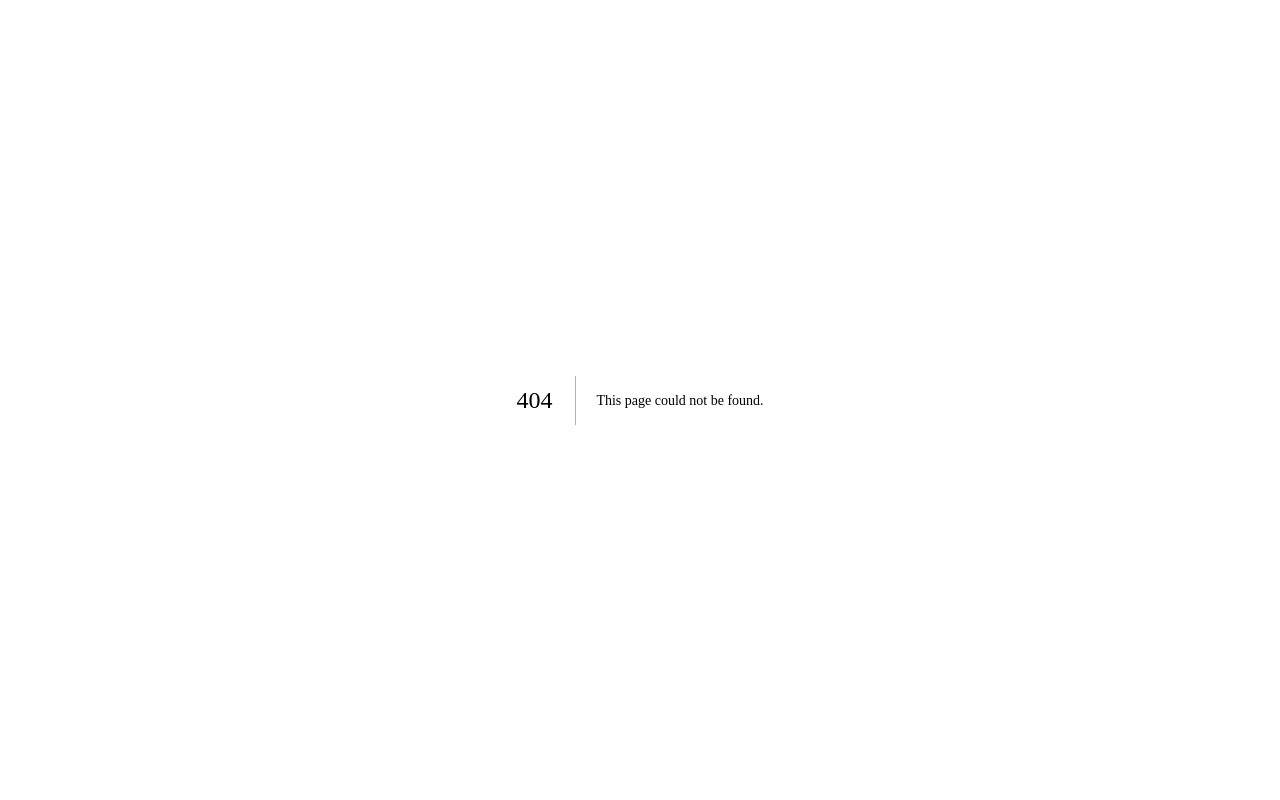
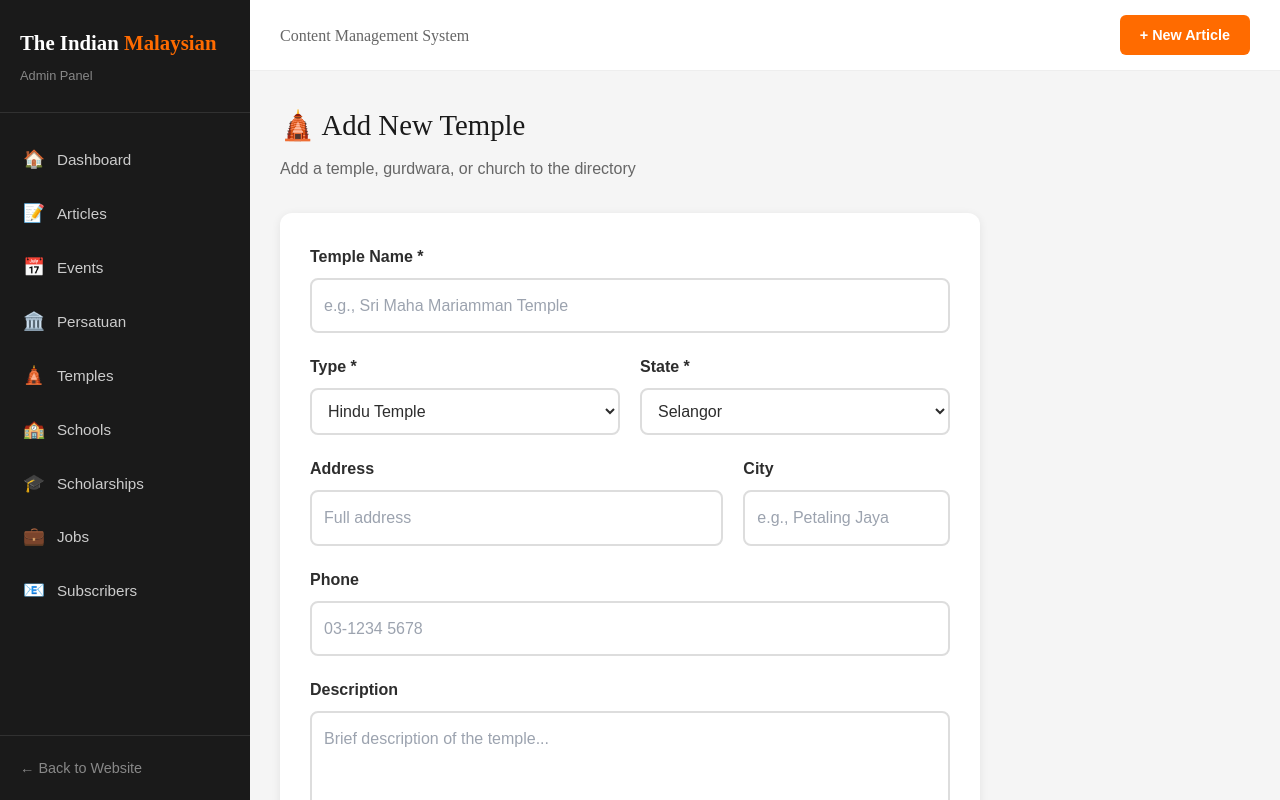
Before and after one commit to riquezajoven12-beep/the-indian-malaysian-asia, a Next.js app: page /admin/temples/new in a window 1280 px wide. Before the commit this address had no page. Shown: the top 800 px of the page. Built offline with nearby package versions, Linux system fonts and the light colour scheme.

Commit message:
Create page.tsx

```diff
--- /dev/null
+++ b/src/app/admin/temples/new/page.tsx
@@ -0,0 +1,147 @@
+'use client';
+
+import { useState } from 'react';
+import { useRouter } from 'next/navigation';
+
+export default function NewTemplePage() {
+  const router = useRouter();
+  const [saving, setSaving] = useState(false);
+  const [temple, setTemple] = useState({
+    name: '',
+    slug: '',
+    type: 'hindu_temple',
+    address: '',
+    city: '',
+    state: 'selangor',
+    phone: '',
+    description: '',
+  });
+
+  const generateSlug = (name: string) => name.toLowerCase().replace(/[^a-z0-9]+/g, '-').replace(/(^-|-$)/g, '');
+
+  const handleSubmit = async (e: React.FormEvent) => {
+    e.preventDefault();
+    setSaving(true);
+    try {
+      const res = await fetch('/api/temples', {
+        method: 'POST',
+        headers: { 'Content-Type': 'application/json' },
+        body: JSON.stringify(temple),
+      });
+      if (res.ok) {
+        alert('Temple added successfully!');
+        router.push('/admin/temples');
+      } else {
+        alert('Error adding temple');
+      }
+    } catch (error) {
+      alert('Error adding temple');
+    } finally {
+      setSaving(false);
+    }
+  };
+
+  const states = ['johor', 'kedah', 'kelantan', 'melaka', 'negeri_sembilan', 'pahang', 'penang', 'perak', 'perlis', 'sabah', 'sarawak', 'selangor', 'terengganu', 'kuala_lumpur', 'labuan', 'putrajaya'];
+
+  return (
+    <div style={{ maxWidth: '700px' }}>
+      <h1 style={{ fontSize: '1.8rem', color: '#1A1A1A', marginBottom: '5px' }}>🛕 Add New Temple</h1>
+      <p style={{ color: '#666', marginBottom: '30px' }}>Add a temple, gurdwara, or church to the directory</p>
+
+      <form onSubmit={handleSubmit} style={{ background: 'white', padding: '30px', borderRadius: '12px', boxShadow: '0 2px 10px rgba(0,0,0,0.08)' }}>
+        <div style={{ marginBottom: '20px' }}>
+          <label style={{ display: 'block', fontWeight: 600, marginBottom: '8px' }}>Temple Name *</label>
+          <input
+            type="text"
+            value={temple.name}
+            onChange={(e) => setTemple({ ...temple, name: e.target.value, slug: generateSlug(e.target.value) })}
+            placeholder="e.g., Sri Maha Mariamman Temple"
+            required
+            style={{ width: '100%', padding: '12px', border: '2px solid #ddd', borderRadius: '8px' }}
+          />
+        </div>
+
+        <div style={{ display: 'grid', gridTemplateColumns: '1fr 1fr', gap: '20px', marginBottom: '20px' }}>
+          <div>
+            <label style={{ display: 'block', fontWeight: 600, marginBottom: '8px' }}>Type *</label>
+            <select
+              value={temple.type}
+              onChange={(e) => setTemple({ ...temple, type: e.target.value })}
+              style={{ width: '100%', padding: '12px', border: '2px solid #ddd', borderRadius: '8px', background: 'white' }}
+            >
+              <option value="hindu_temple">Hindu Temple</option>
+              <option value="sikh_gurdwara">Sikh Gurdwara</option>
+              <option value="church">Church</option>
+            </select>
+          </div>
+          <div>
+            <label style={{ display: 'block', fontWeight: 600, marginBottom: '8px' }}>State *</label>
+            <select
+              value={temple.state}
+              onChange={(e) => setTemple({ ...temple, state: e.target.value })}
+              style={{ width: '100%', padding: '12px', border: '2px solid #ddd', borderRadius: '8px', background: 'white' }}
+            >
+              {states.map(s => (
+                <option key={s} value={s}>{s.replace('_', ' ').replace(/\b\w/g, l => l.toUpperCase())}</option>
+              ))}
+            </select>
+          </div>
+        </div>
+
+        <div style={{ display: 'grid', gridTemplateColumns: '2fr 1fr', gap: '20px', marginBottom: '20px' }}>
+          <div>
+            <label style={{ display: 'block', fontWeight: 600, marginBottom: '8px' }}>Address</label>
+            <input
+              type="text"
+              value={temple.address}
+              onChange={(e) => setTemple({ ...temple, address: e.target.value })}
+              placeholder="Full address"
+              style={{ width: '100%', padding: '12px', border: '2px solid #ddd', borderRadius: '8px' }}
+            />
+          </div>
+          <div>
+            <label style={{ display: 'block', fontWeight: 600, marginBottom: '8px' }}>City</label>
+            <input
+              type="text"
+              value={temple.city}
+              onChange={(e) => setTemple({ ...temple, city: e.target.value })}
+              placeholder="e.g., Petaling Jaya"
+              style={{ width: '100%', padding: '12px', border: '2px solid #ddd', borderRadius: '8px' }}
+            />
+          </div>
+        </div>
+
+        <div style={{ marginBottom: '20px' }}>
+          <label style={{ display: 'block', fontWeight: 600, marginBottom: '8px' }}>Phone</label>
+          <input
+            type="tel"
+            value={temple.phone}
+            onChange={(e) => setTemple({ ...temple, phone: e.target.value })}
+            placeholder="03-1234 5678"
+            style={{ width: '100%', padding: '12px', border: '2px solid #ddd', borderRadius: '8px' }}
+          />
+        </div>
+
+        <div style={{ marginBottom: '25px' }}>
+          <label style={{ display: 'block', fontWeight: 600, marginBottom: '8px' }}>Description</label>
+          <textarea
+            value={temple.description}
+            onChange={(e) => setTemple({ ...temple, description: e.target.value })}
+            placeholder="Brief description of the temple..."
+            rows={4}
+            style={{ width: '100%', padding: '12px', border: '2px solid #ddd', borderRadius: '8px', resize: 'vertical' }}
+          />
+        </div>
+
+        <div style={{ display: 'flex', gap: '15px' }}>
+          <button type="submit" disabled={saving} style={{ background: 'linear-gradient(135deg, #FF6B00 0%, #8B1538 100%)', color: 'white', border: 'none', padding: '12px 30px', borderRadius: '8px', fontWeight: 600, cursor: saving ? 'not-allowed' : 'pointer', opacity: saving ? 0.7 : 1 }}>
+            {saving ? 'Saving...' : 'Add Temple'}
+          </button>
+          <button type="button" onClick={() => router.back()} style={{ background: '#f0f0f0', color: '#333', border: 'none', padding: '12px 30px', borderRadius: '8px', fontWeight: 600, cursor: 'pointer' }}>
+            Cancel
+          </button>
+        </div>
+      </form>
+    </div>
+  );
+}
```
